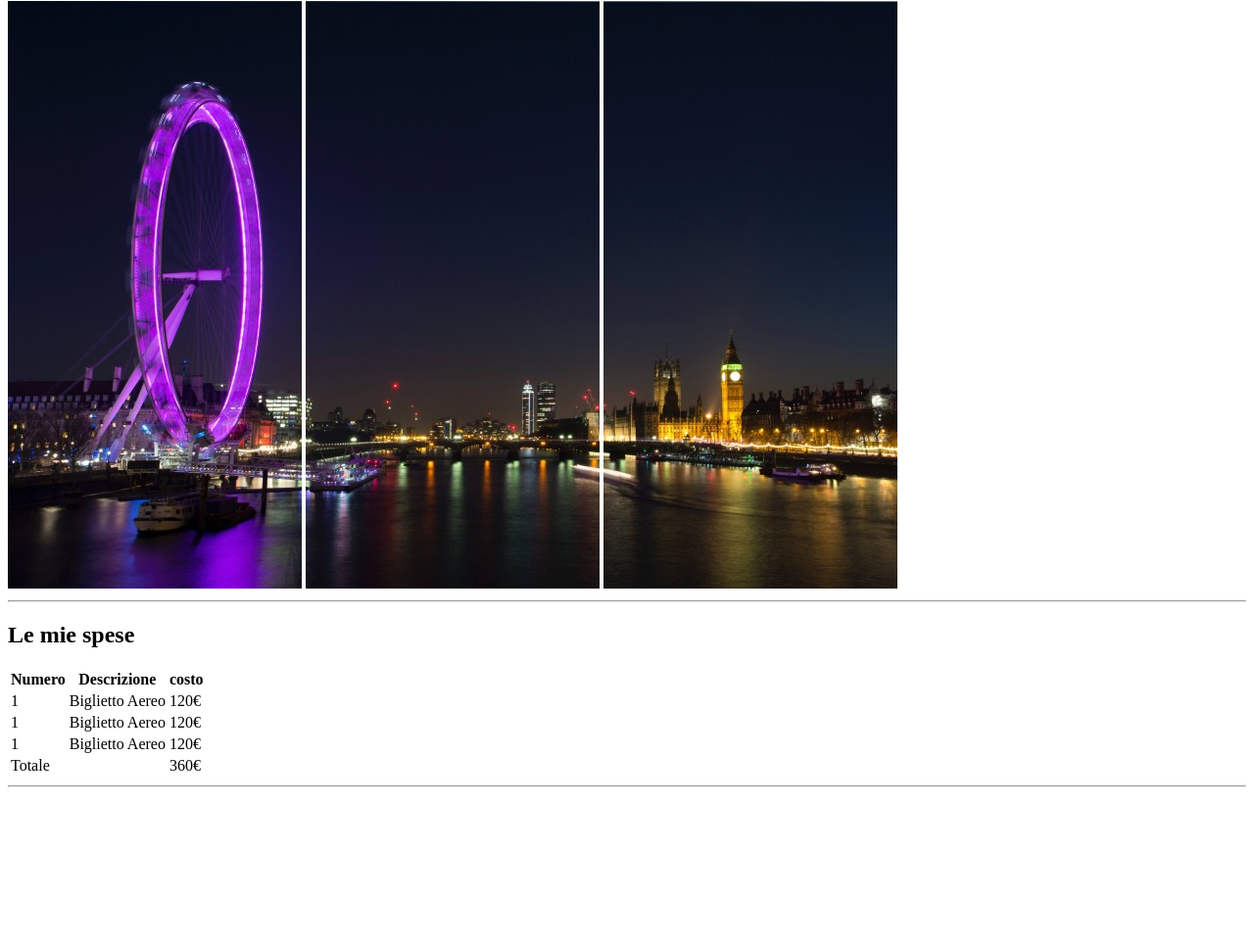
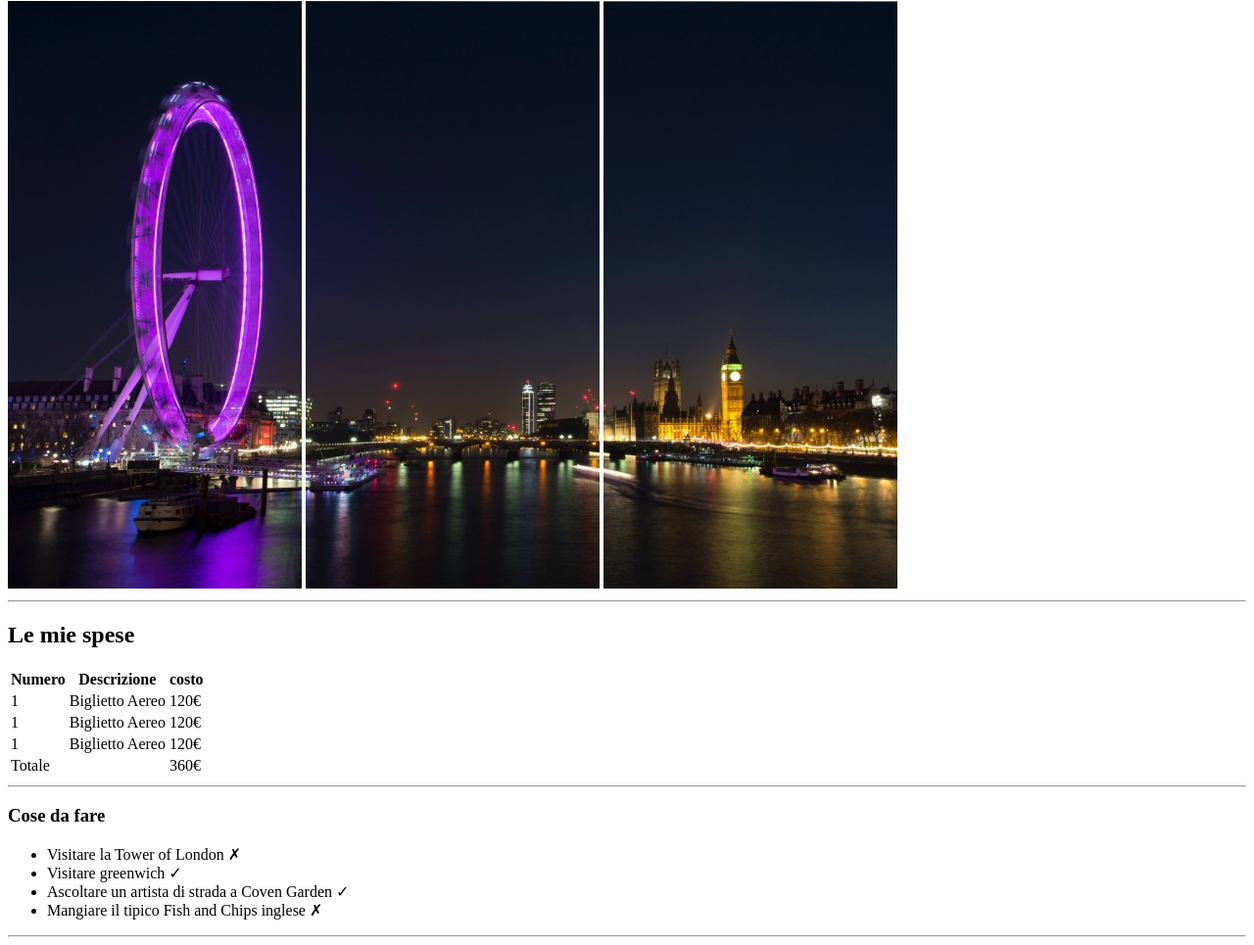
Before and after one commit to GiordanoDiego/html-london-trip, a plain HTML site: page index.html in a window 1280 px wide. Shown: the part 79-1044 px from the top of the page at 98% size. Before the commit the page ends 891 px from the top, so only its background shows below. Drawn offline with Linux system fonts and the light colour scheme.

Commit message:
Inserimento sezione cose da fare

```diff
--- a/index.html
+++ b/index.html
@@ -53,6 +53,15 @@
             </table> <!-- fine tabella -->
             <hr>
 
+            <h3>Cose da fare</h3>
+            <ul>
+                <li>Visitare la Tower of London &#10007;</li>
+                <li>Visitare greenwich &#10003;</li>
+                <li>Ascoltare un artista di strada a Coven Garden &#10003;</li>
+                <li>Mangiare il tipico Fish and Chips inglese &#10007;</li>
+            </ul>
+            <hr>
+
         </main>
     </body>
 </html>
```
